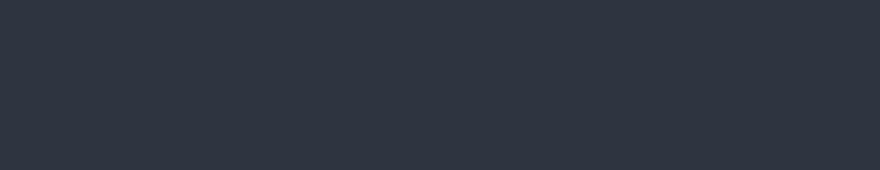
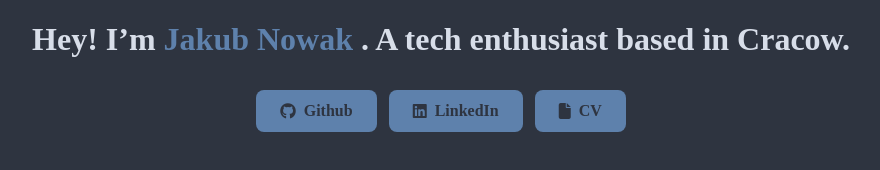
Before and after one commit to jnowak123/jnowak123.github.io, a plain HTML site: page index.html in a window 1280 px wide. Shown: the whole page, without its empty margins (199-1079 px from the left). Drawn offline with Linux system fonts and the light colour scheme.

Commit message:
Added buttons

```diff
--- a/index.html
+++ b/index.html
@@ -5,8 +5,27 @@
     <meta charset="UTF-8">
     <title>My Page</title>
     <link rel="stylesheet" href="style.css">
+    <link rel="stylesheet" href="https://cdnjs.cloudflare.com/ajax/libs/font-awesome/6.5.1/css/all.min.css">
 </head>
-<body>
-    <h1><Hey! I’m Jakub Nowak. I’m a tech enthusiast based in Cracow./h1>
-</body>
+<html>
+    <h1>
+      Hey! I’m
+      <span class="accent">
+        Jakub Nowak
+      </span>
+      . A tech enthusiast based in Cracow.
+    </h1>
+
+  <section class="headerButton">
+    <a href="https://github.com/jnowak123" target="_blank">
+      <i class="fab fa-github"></i> Github
+    </a>
+    <a href="https://www.linkedin.com/in/jakub-nowak-927a53215/" target="_blank">
+      <i class="fab fa-linkedin"></i> LinkedIn
+    </a>
+    <a href="files/CV.pdf" target="_blank">
+      <i class="fas fa-file"></i> CV
+    </a>
+  </section>
+
 </html>
--- a/style.css
+++ b/style.css
@@ -1,4 +1,47 @@
+:root {
+    --bg-color: #2E3440;
+    --text-color: #D8DEE9;
+    --accent-color: #5E81AC;
+    --second-accent-color: #87BACD;
+}
+
 body {
-    color: #D8DEE9;
-    background-color: #2E3440;
+  color: var(--text-color);
+  background-color: var(--bg-color);
 }
+
+h1 {
+  text-align: center;
+  padding-left: 15%;
+  padding-right: 15%;
+}
+
+.headerButton {
+  display: flex;
+  gap: 12px;
+  justify-content: center;
+  padding: 10px;
+}
+
+.headerButton a{
+  display: flex;
+  align-items: center;
+  gap: 8px;
+  background-color: var(--accent-color);
+  color: var(--bg-color);
+  font-weight: bold;
+  text-decoration: none;
+  border: none;
+  padding: 12px 24px;
+  border-radius: 8px;
+  cursor: pointer;
+  transition: background 0.3s ease;
+}
+
+.headerButton a:hover {
+  background-color: var(--second-accent-color);
+}
+
+.accent {
+  color: var(--accent-color);
+}
```
Also changed, not shown: 1 other file.
